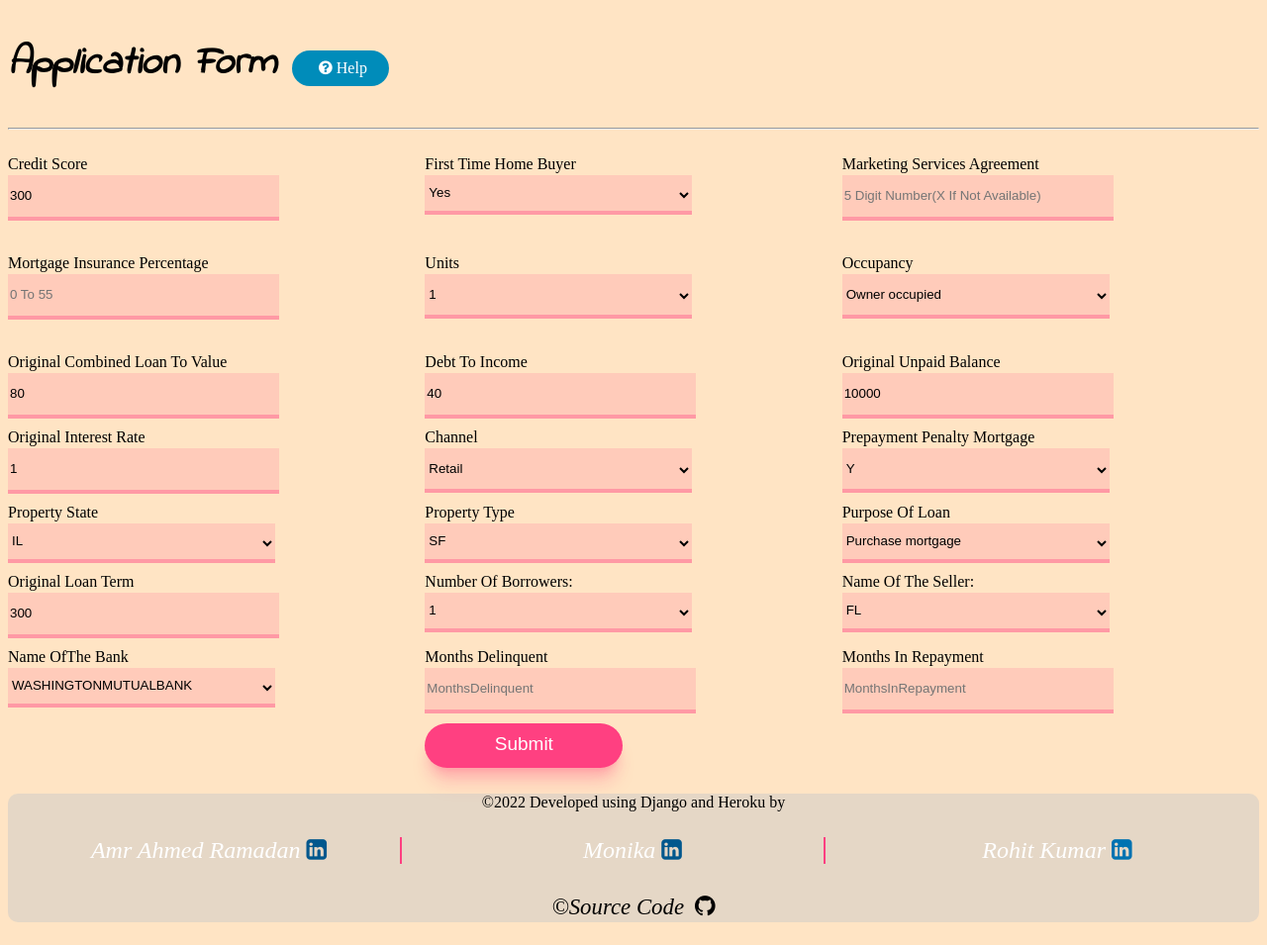
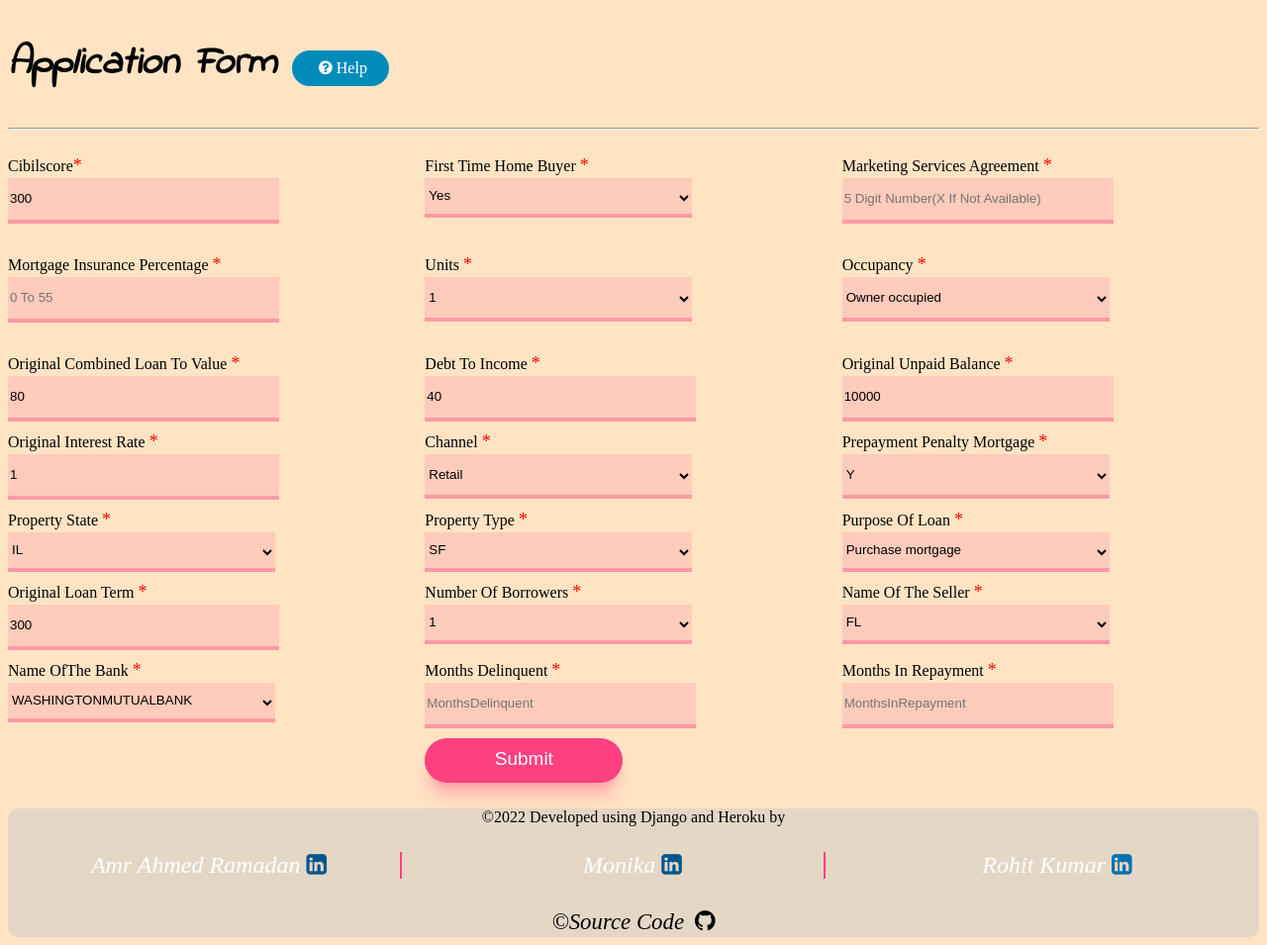
Before and after one commit to amrahmed-swe/prepayment-predicition-deploy-django, a Django app: page / in a window 1280 px wide. Shown: the whole page at 99% size. Before the commit the page ends 932 px from the top, so only its background shows below. Run offline with Django 4.2, Linux system fonts and the light colour scheme; some web fonts are replaced.

Commit message:
Add files via upload

```diff
--- a/static/home.css
+++ b/static/home.css
@@ -66,6 +66,7 @@ select option[value="4"] {
 #MSA {
     text-transform: uppercase
 }
+
 
 .submit {
     width: 200px;
@@ -242,3 +243,9 @@ i {
     background-color: rgba(255, 64, 129, 0.35);
     color: white;
 }
+
+span.astrick {
+    color: red;
+    font-size: large;
+    font-weight: 500;
+}
--- a/static/result.css
+++ b/static/result.css
@@ -118,3 +118,9 @@ a:hover {
 .round {
     border-radius: 50%;
 }
+
+.note-info {
+    background-color: #e7f3fe;
+    color: #2196F3;
+    border-left: 6px solid #2196F3;
+}
--- a/templates/home.html
+++ b/templates/home.html
@@ -39,7 +39,7 @@
                     <p>Some definitions of attributes to help you</p>
                     <ul>
                         <li>
-                            <span>CreditScore:</span> A number summarizing the creditworthiness of the borrower
+                            <span>Cibilscore:</span> A number summarizing the creditworthiness of the borrower
                         </li>
                         <li>
                             <span> MIP:</span> The percentage of loss coverage on the loan - Mortgage Insurance
@@ -85,12 +85,12 @@
     <form class="toggle" action="{% url 'result' %}">
         {% csrf_token %}
         <div>
-            <label>Credit Score</label>
+            <label>Cibilscore<span class="astrick">*</span></label>
             <input type="number" min="300" max="850" value=300 name="CreditScore" required />
         </div>
 
         <div>
-            <label for="FirstTimeHomebuyer">First Time Home Buyer</label>
+            <label for="FirstTimeHomebuyer">First Time Home Buyer <span class="astrick">*</span></label>
             <select class="form-select" id="FirstTimeHomebuyer" required name="FirstTimeHomebuyer">
                 <option value=" Y"> Yes</option>
                 <option value=" N"> No</option>
@@ -98,18 +98,18 @@
         </div>
 
         <div>
-            <label for="">Marketing Services Agreement</label>
+            <label for="">Marketing Services Agreement <span class="astrick">*</span></label>
             <input type="text" maxlength="5" pattern="(\d{5}|X)" id="MSA" name="MSA" required
                 placeholder="5 digit number(X if not available)">
         </div>
 
         <div>
-            <label for="MIP">Mortgage Insurance Percentage</label>
+            <label for="MIP">Mortgage Insurance Percentage <span class="astrick">*</span></label>
             <input type="number" id="MIP" name="MIP" required placeholder="0 to 55" min="0" max="55">
         </div>
 
         <div>
-            <label for="">Units</label>
+            <label for="">Units <span class="astrick">*</span></label>
             <select name="Units" id="units" required style="height:45px">
                 <option value="1" class="options">1</option>
                 <option value="2" class="options">2</option>
@@ -119,7 +119,7 @@
         </div>
 
         <div>
-            <label for="">Occupancy</label>
+            <label for="">Occupancy <span class="astrick">*</span></label>
             <select name="Occupancy" required id="occupancy" style="height:45px">
                 <option value="O" class="options"> Owner occupied</option>
                 <option value="I" class="options">Investment property</option>
@@ -128,28 +128,28 @@
         </div>
 
         <div>
-            <label>Original Combined Loan To Value</label>
+            <label>Original Combined Loan To Value <span class="astrick">*</span></label>
             <input type="number" required name="OCLTV" min="0" max="110" value=80 />
         </div>
 
         <div>
-            <label>Debt To Income</label>
+            <label>Debt To Income <span class="astrick">*</span></label>
             <input type="number" id="DTI" required name="DTI" min="40" max="110" value=40 />
         </div>
 
         <div>
-            <label for="OrigUPB">Original Unpaid balance</label>
+            <label for="OrigUPB">Original Unpaid balance <span class="astrick">*</span></label>
             <input class="form-control" type="number" required id="OrigUPB" name="OrigUPB"
                 placeholder="10,000 to 272,000" pattern="\d{6}" min="10000" max="272000" value=10000>
         </div>
 
         <div>
-            <label>Original Interest Rate</label>
+            <label>Original Interest Rate <span class="astrick">*</span></label>
             <input type="number" min="1" max="9" name="OrigInterestRate" id="OrigInterestRate" required value=1 />
         </div>
 
         <div>
-            <label for="">Channel</label>
+            <label for="">Channel <span class="astrick">*</span></label>
             <select name="Channel" required id="Channel" style="height:45px">
                 <option value="R" class="options">Retail</option>
                 <option value="B" class="options">Broker</option>
@@ -159,14 +159,14 @@
         </div>
 
         <div>
-            <label for="">Prepayment Penalty Mortgage</label>
+            <label for="">Prepayment Penalty Mortgage <span class="astrick">*</span></label>
             <select name="PPM" id="PPM" style="height:45px">
                 <option value="Y" class="options">Y</option>
                 <option value="N" class="options">N</option>
             </select>
         </div>
         <div>
-            <label for="">Property State</label>
+            <label for="">Property State <span class="astrick">*</span></label>
             <select id="PropertyState" name="PropertyState">
                 <option value=" IL"> IL</option>
                 <option value=" CO"> CO</option>
@@ -226,7 +226,7 @@
         </div>
 
         <div>
-            <label for="PropertyType">Property Type</label>
+            <label for="PropertyType">Property Type <span class="astrick">*</span></label>
             <select class="form-select" id="PropertyType" name="PropertyType">
                 <option value=" SF"> SF</option>
                 <option value=" PU"> PU</option>
@@ -239,7 +239,7 @@
         </div>
 
         <div>
-            <label for="LoanPurpose">Purpose of loan</label>
+            <label for="LoanPurpose">Purpose of loan <span class="astrick">*</span></label>
             <select id="LoanPurpose" name="LoanPurpose">
                 <option value=" P"> Purchase mortgage</option>
                 <option value=" N"> No cash out reference mortgage </option>
@@ -248,12 +248,12 @@
         </div>
 
         <div>
-            <label for="OrigLoanTerm">Original Loan Term</label>
+            <label for="OrigLoanTerm">Original Loan Term <span class="astrick">*</span></label>
             <input type="number" id="OrigLoanTerm" name="OrigLoanTerm" min="300" max="370" value="300">
         </div>
 
         <div>
-            <label for="NumBorrowers">Number of Borrowers:</label>
+            <label for="NumBorrowers">Number of Borrowers <span class="astrick">*</span></label>
             <select id="NumBorrowers" name="NumBorrowers">
                 <option value=" 1"> 1</option>
                 <option value=" 2"> 2</option>
@@ -261,7 +261,7 @@
         </div>
 
         <div>
-            <label for="SellerName">Name of the seller:</label>
+            <label for="SellerName">Name of the seller <span class="astrick">*</span></label>
             <select id="SellerName" name="SellerName">
                 <option value=" FL"> FL</option>
                 <option value=" FT"> FT</option>
@@ -288,7 +288,7 @@
         </div>
 
         <div>
-            <label for="ServicerName">Name ofThe Bank</label>
+            <label for="ServicerName">Name ofThe Bank <span class="astrick">*</span></label>
             <select class="form-select" id="ServicerName" name="ServicerName">
                 <option value=" WASHINGTONMUTUALBANK"> WASHINGTONMUTUALBANK</option>
                 <option value=" CHASEHOMEFINANCELLC "> CHASEHOMEFINANCELLC </option>
@@ -316,13 +316,13 @@
 
 
         <div>
-            <label for="MonthsDelinquent">Months Delinquent</label>
+            <label for="MonthsDelinquent">Months Delinquent <span class="astrick">*</span></label>
             <input class="form-control" type="number" id="MonthsDelinquent" name="MonthsDelinquent"
                 placeholder="MonthsDelinquent" min="0" max="180">
         </div>
 
         <div>
-            <label for="MonthsInRepayment">Months In Repayment</label>
+            <label for="MonthsInRepayment">Months In Repayment <span class="astrick">*</span></label>
             <input class="form-control" type="number" id="MonthsInRepayment" name="MonthsInRepayment"
                 placeholder="MonthsInRepayment" min="1" max="212">
         </div>
--- a/templates/result.html
+++ b/templates/result.html
@@ -39,11 +39,11 @@
                     </h4>
                 </div>
                 <div>
-                    <h4 id="note">Note</h4>
+                    <h4 id="note-info">Note!</h4>
                     {% if prediction == 1 %}
+                    <h5 id="no_risk_description">No risk of prepayment.</h5>
+                    {% else %}
                     <h5 id="danger_risk_description">There is a risk of prepayment.</h5>
-                    {% else %}
-                    <h5 id="no_risk_description">No risk of prepayment.</h5>
                     {% endif %}
                 </div>
             </div>
```
